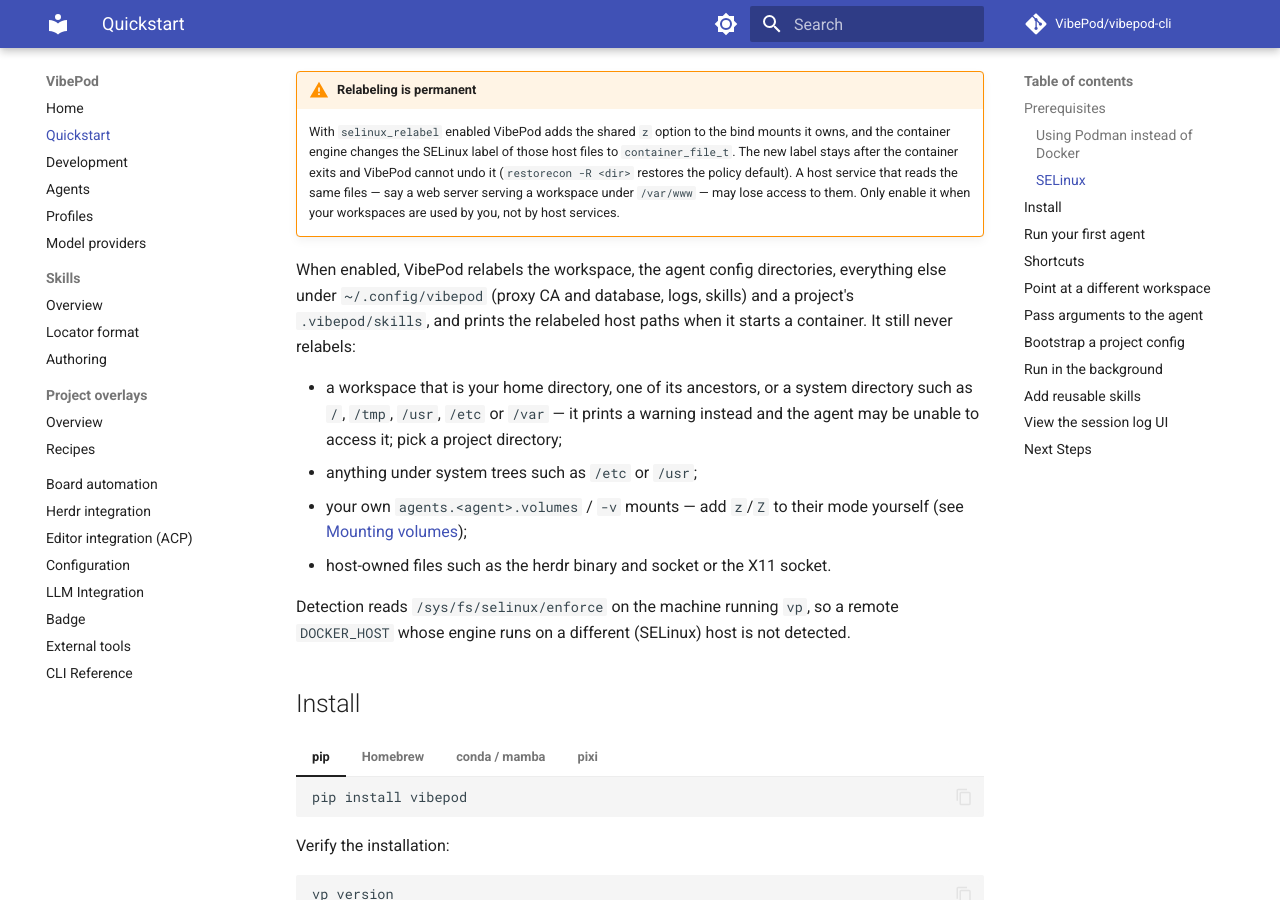
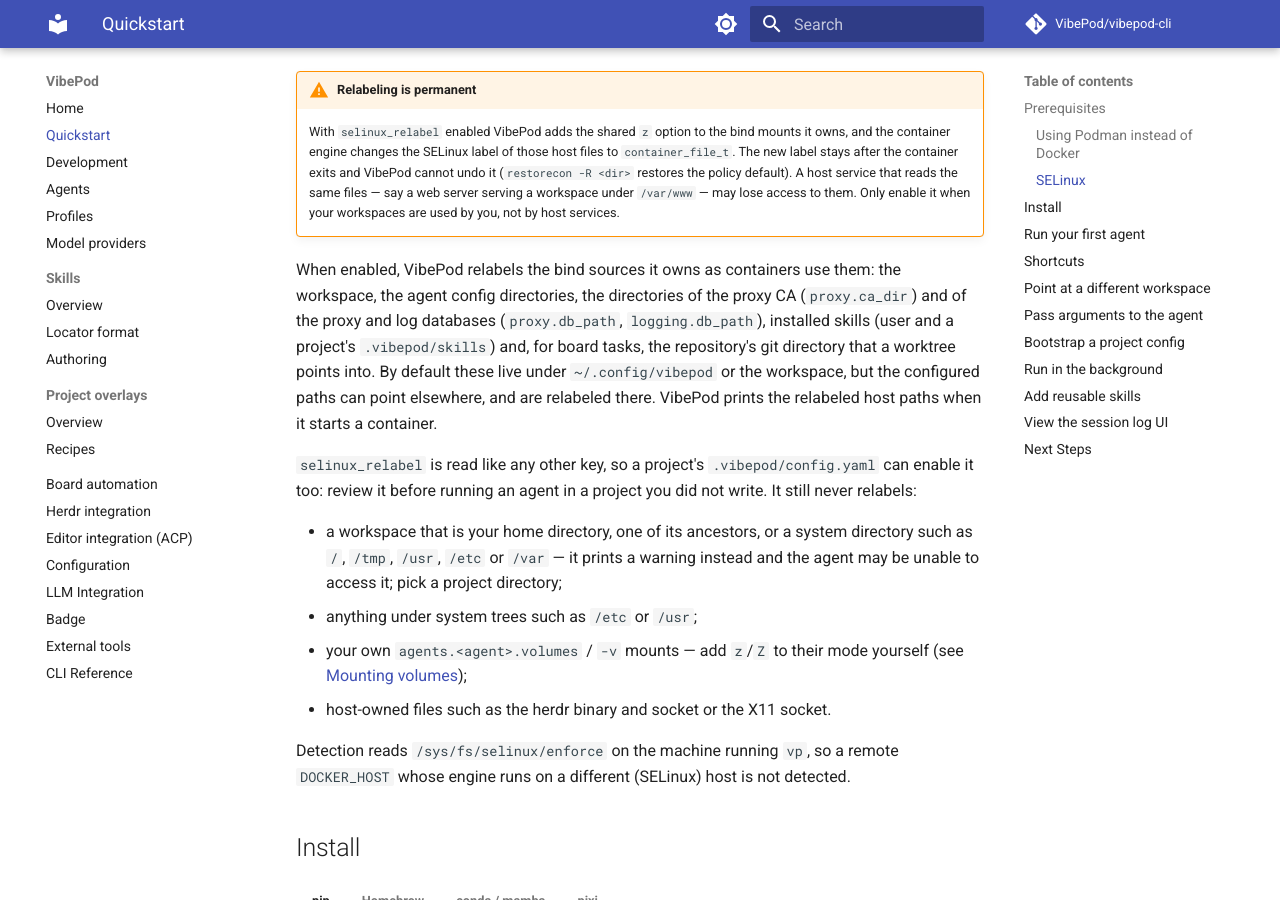
Before and after one commit to VibePod/vibepod-cli, an MkDocs documentation site: the page built from docs/quickstart.md, in a window 1280 px wide and 900 px high, scrolled down 1689 px. Built offline with MkDocs 1.6.1 and Material for MkDocs 9.7.7, drawn with Linux system fonts in a browser that asks for light colours; comment, search, counter and statistics services are not loaded.

Commit message:
Name every path SELinux relabeling can change

```diff
--- a/docs/quickstart.md
+++ b/docs/quickstart.md
@@ -115,10 +115,18 @@
     server serving a workspace under `/var/www` — may lose access to them.
     Only enable it when your workspaces are used by you, not by host services.
 
-When enabled, VibePod relabels the workspace, the agent config directories,
-everything else under `~/.config/vibepod` (proxy CA and database, logs,
-skills) and a project's `.vibepod/skills`, and prints the relabeled host paths
-when it starts a container. It still never relabels:
+When enabled, VibePod relabels the bind sources it owns as containers use
+them: the workspace, the agent config directories, the directories of the
+proxy CA (`proxy.ca_dir`) and of the proxy and log databases
+(`proxy.db_path`, `logging.db_path`), installed skills (user and a project's
+`.vibepod/skills`) and, for board tasks, the repository's git directory that a
+worktree points into. By default these live under `~/.config/vibepod` or the
+workspace, but the configured paths can point elsewhere, and are relabeled
+there. VibePod prints the relabeled host paths when it starts a container.
+
+`selinux_relabel` is read like any other key, so a project's
+`.vibepod/config.yaml` can enable it too: review it before running an agent in
+a project you did not write. It still never relabels:
 
 - a workspace that is your home directory, one of its ancestors, or a system
   directory such as `/`, `/tmp`, `/usr`, `/etc` or `/var` — it prints a warning
```
